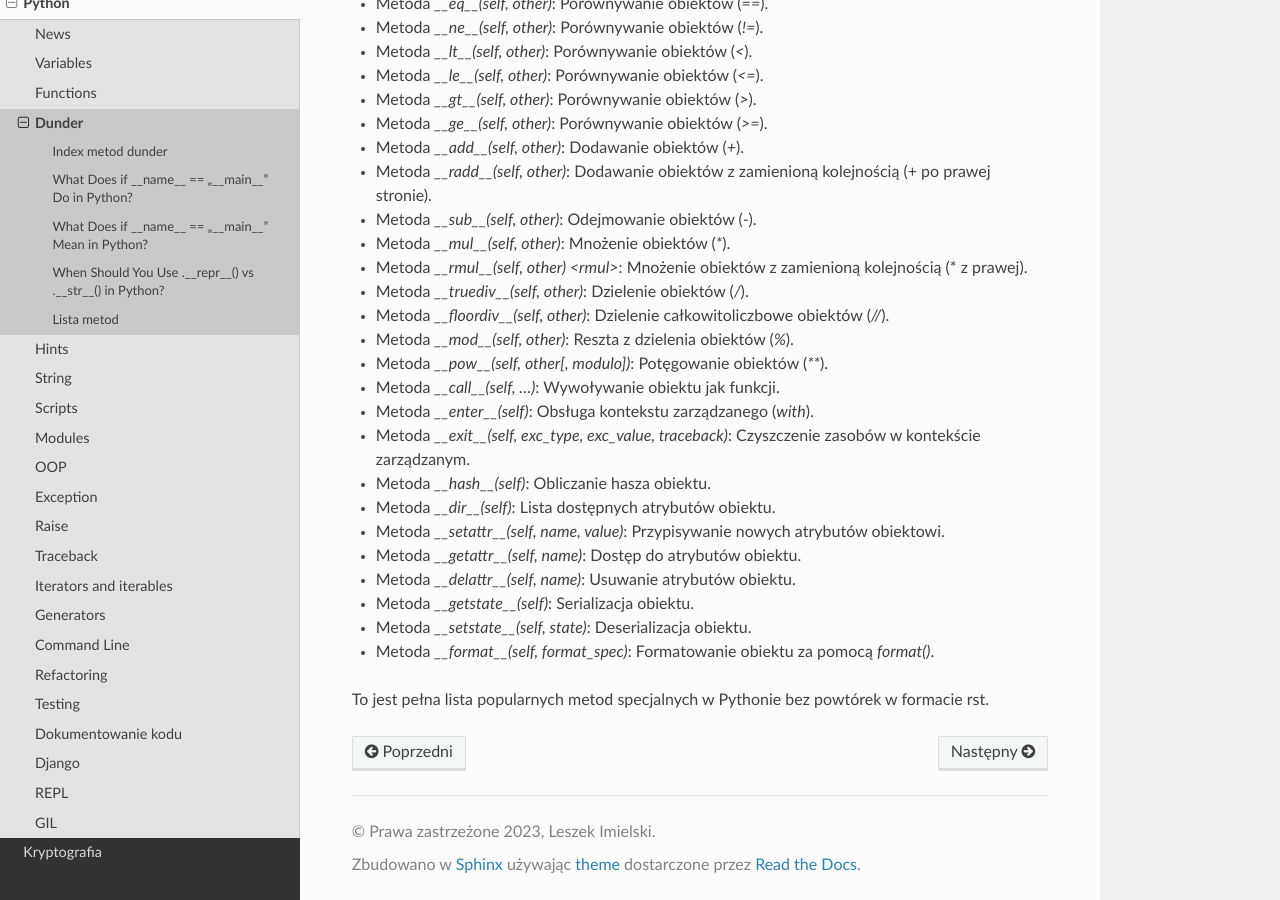
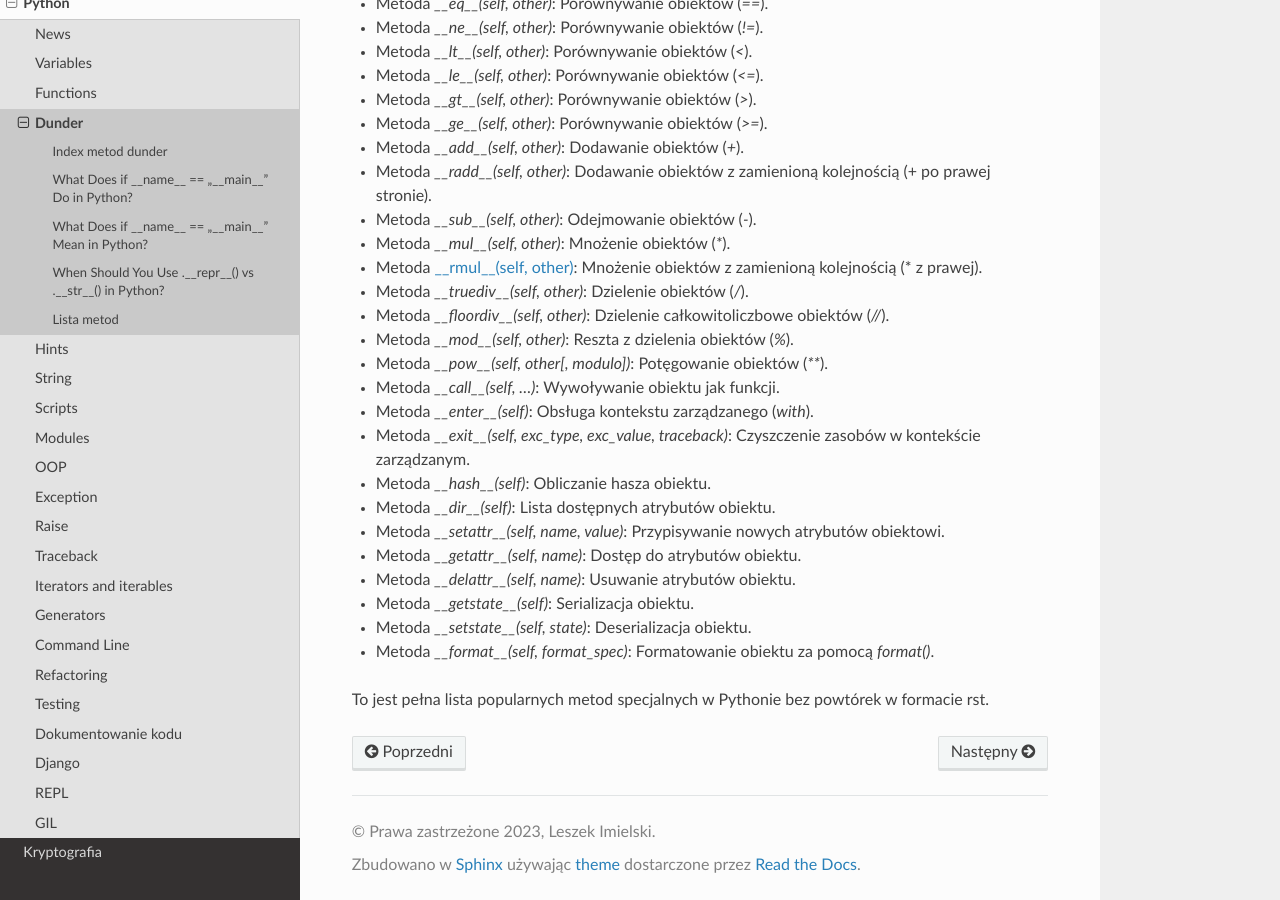
Before and after one commit to limielski/UsingSphinx, a Sphinx documentation site: the page built from docs/source/python/dunder/index.rst, in a window 1280 px wide and 900 px high, scrolled down 680 px. Built offline with Sphinx 7.4.7 and the Read the Docs theme 2.0.0, drawn with Linux system fonts in a browser that asks for light colours; some of the changed lines change nothing that is shown.

Commit message:
change index

```diff
--- a/docs/source/python/dunder/index.rst
+++ b/docs/source/python/dunder/index.rst
@@ -34,7 +34,7 @@ Oto lista metod specjalnych w Pythonie
 * Metoda `__radd__(self, other)`: Dodawanie obiektów z zamienioną kolejnością (+ po prawej stronie).
 * Metoda `__sub__(self, other)`: Odejmowanie obiektów (`-`).
 * Metoda `__mul__(self, other)`: Mnożenie obiektów (`*`).
-* Metoda `__rmul__(self, other) <rmul>`: Mnożenie obiektów z zamienioną kolejnością (* z prawej).
+* Metoda :ref:`__rmul__(self, other) <rmul>`: Mnożenie obiektów z zamienioną kolejnością (* z prawej).
 * Metoda `__truediv__(self, other)`: Dzielenie obiektów (`/`).
 * Metoda `__floordiv__(self, other)`: Dzielenie całkowitoliczbowe obiektów (`//`).
 * Metoda `__mod__(self, other)`: Reszta z dzielenia obiektów (`%`).
```
